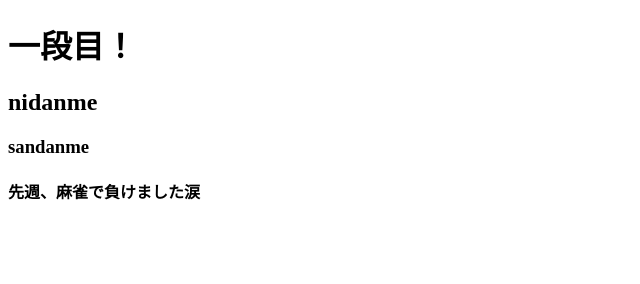
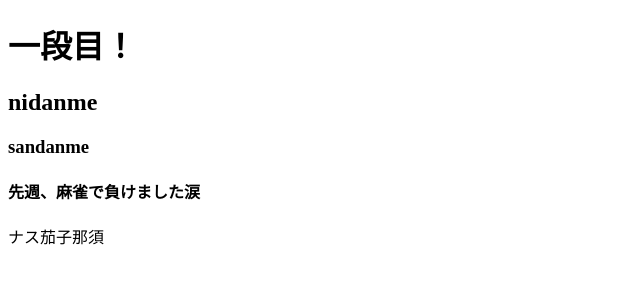
Before and after one commit to isoroku777/1020, a plain HTML site: page index.html in a window 1280 px wide. Shown: the whole page, without its empty margins (0-640 px from the left). Drawn offline with Linux system fonts and the light colour scheme.

Commit message:
eggplant

```diff
--- a/index.html
+++ b/index.html
@@ -10,5 +10,6 @@
     <h2>nidanme</h2>
     <h3>sandanme</h3>
     <h4>先週、麻雀で負けました涙</h4>
+    <p>ナス茄子那須</p>
 </body>
 </html>
```
